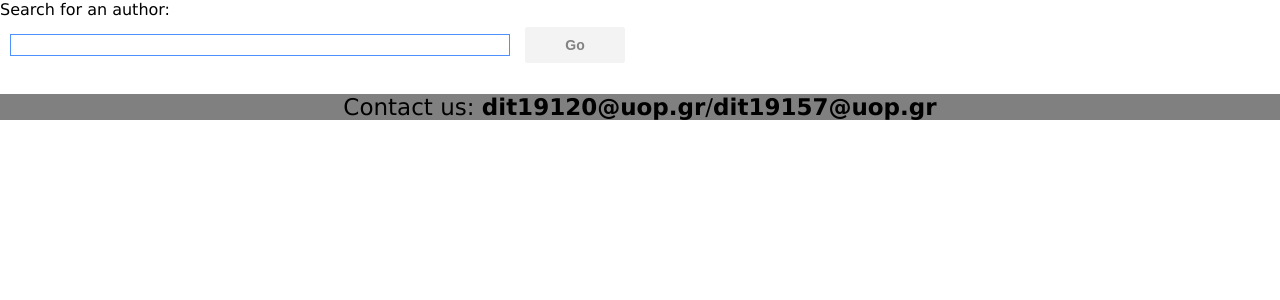
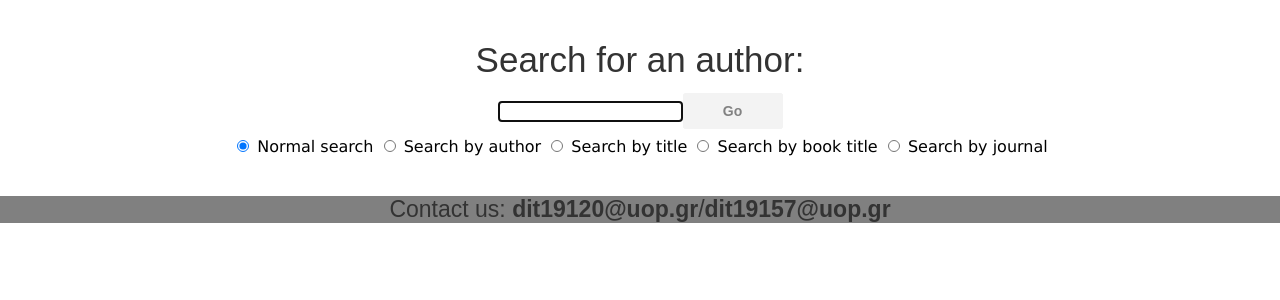
Before and after one commit to AlexandrosMaragkakis/bibtex-search-engine, a PHP site: page / in a window 1280 px wide. Shown: the part 153-453 px from the top of the page. Run offline with PHP 8.4, Linux system fonts and the light colour scheme.

Commit message:
add front end of search queries on documents

```diff
--- a/index.php
+++ b/index.php
@@ -1,15 +1,46 @@
 <?php
 require_once('header.php');
 ?>
+
+<style>
+form {
+    margin: auto;
+    text-align: center;
+}
+
+p {
+    font-family: Arial, sans-serif;
+    font-size: 35px;
+    color: #333;
+    text-align: center;
+    margin-bottom: 5px;
+    margin-top: 40px
+}
+</style>
 
 
 <main>
 
     <form action="includes/search.inc.php" method="post">
-        Search for an author: <br>
-        <input autofocus required type="text" name="searchbar">
-        <input type="submit" name="query" class="gbutton" value="Go">
+        <p>Search for an author:</p>
+        <input autofocus required type="text" name="searchbar"><input type="submit" name="query" class="gbutton"
+            value="Go">
+        <br>
+
+        <label><input type="radio" name="mode" value="normal" style="height: 12px; width: 12px;" checked> Normal
+            search</label>
+        <label><input type="radio" name="mode" value="author" style="height: 12px; width: 12px;"> Search by
+            author</label>
+        <label><input type="radio" name="mode" value="title" style="height: 12px; width: 12px;"> Search by title</label>
+        <label><input type="radio" name="mode" value="booktitle" style="height: 12px; width: 12px;"> Search by book
+            title</label>
+        <label><input type="radio" name="mode" value="journal" style="height: 12px; width: 12px;"> Search by
+            journal</label>
+        <br>
     </form>
+
+
+
 </main>
 
 
--- a/styles/style1.css
+++ b/styles/style1.css
@@ -238,15 +238,7 @@ footer.p {
 ///////////
 */
 
-input{
-  border: none;
-  padding: 10px;
-  margin: 10px;
-  height: 20px;
-  width: 500px;
-  border:1px solid #eaeaea;
-  outline:none;
-}
+
 input:hover{
   border-color: #a0a0a0 #b9b9b9 #b9b9b9 #b9b9b9;
 }
```
